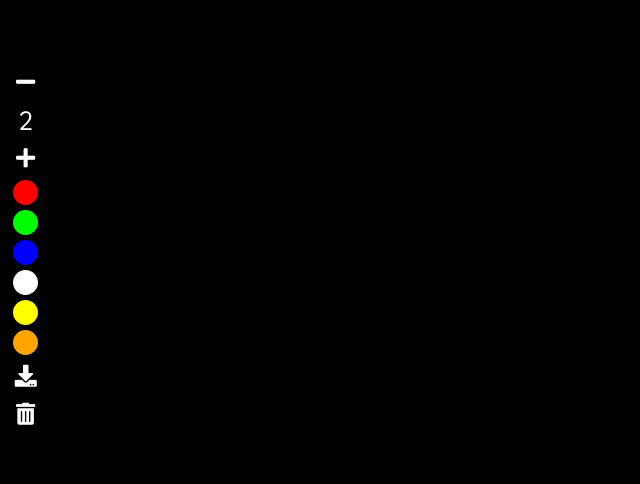
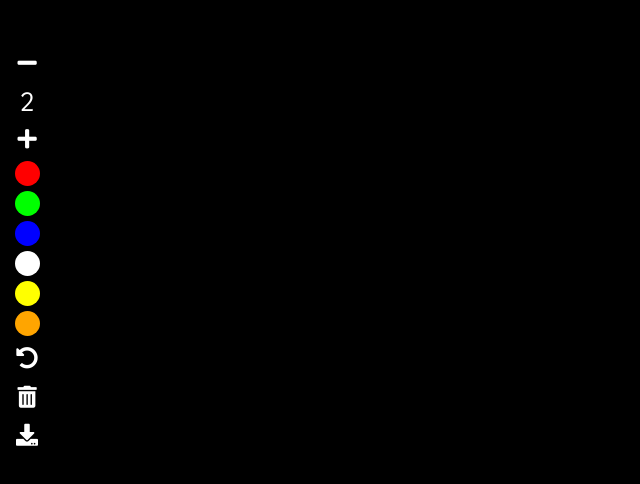
Before and after one commit to miestwin/draw, a website: page public/index.html in a window 1280 px wide. Shown: the part 152-636 px from the top of the page, without its empty margins (0-640 px from the left). Drawn offline with Linux system fonts and the light colour scheme.

Commit message:
Add reset and clear feature

```diff
--- a/public/index.html
+++ b/public/index.html
@@ -26,12 +26,15 @@
         <button type="button" class="c-menu__item c-btn h-dot bg-white"></button>
         <button type="button" class="c-menu__item c-btn h-dot bg-yellow"></button>
         <button type="button" class="c-menu__item c-btn h-dot bg-orange"></button>
+        <button type="button" class="c-menu__item c-btn bg-transparent" onclick="Draw.resetPen()">
+            <i class="fas fa-undo-alt"></i>
+        </button>
+        <button type="button" class="c-menu__item c-btn bg-transparent" onclick="Draw.clearScene()">
+            <i class="fas fa-trash-alt"></i>
+        </button>
         <a id="download" class="c-menu__item c-btn" href="#">
             <i class="fas fa-download"></i>
         </a>
-        <button type="button" class="c-menu__item c-btn bg-transparent">
-            <i class="fas fa-trash-alt"></i>
-        </button>
     </aside>
     <script src="js/script.js"></script>
 </body>
--- a/public/js/script.js
+++ b/public/js/script.js
@@ -56,10 +56,26 @@ const Draw = (function(window, document, Hammer, paper) {
     }
 
     /**
+     * Reset pen
+     */
+    function resetPen() {
+        penColor = penColorDefault;
+        penWidth = penWidthDefault;
+        updateIndicator();
+    }
+
+    /**
      * Update text with pen width
      */
     function updateIndicator() {
         document.querySelector('.c-menu__item--indicator').textContent = penWidth;
+    }
+
+    /**
+     * Clear canvas
+     */
+    function clearScene() {
+        paper.project.activeLayer.removeChildren();
     }
 
     /**
@@ -215,5 +231,7 @@ const Draw = (function(window, document, Hammer, paper) {
     return {
         increasePen,
         decreasePen,
+        clearScene,
+        resetPen
     }
 })(window, document, Hammer, paper);
```
